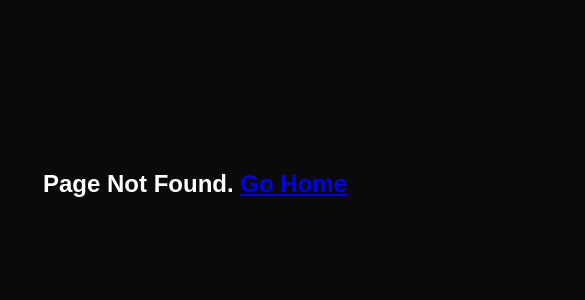
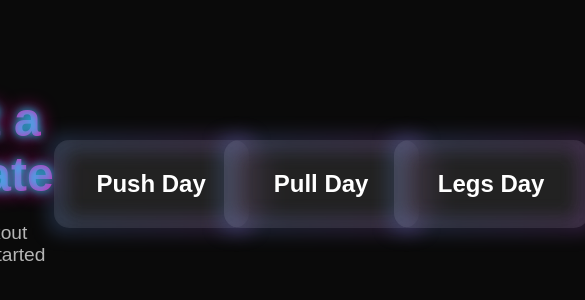
Before and after one commit to jacobball317/RepVault, a React (Create React App) app: page /RepVault/select-template in a window 390 px wide. Before the commit this address had no page. Shown: the part 238-538 px from the top of the page, 585 px wide, since content can reach past the window. Built offline with nearby package versions, Linux system fonts and the light colour scheme.

Commit message:
Added Selection Form

```diff
--- a/src/App.css
+++ b/src/App.css
@@ -69,8 +69,20 @@ body {
   text-align: center;
   max-width: 500px;
   width: 90%;
-  position: center;
+  position: relative;
   margin: 0 auto;
+  transition: all 0.3s ease-in-out;
+}
+
+.glass-card h3 {
+  margin: 0;
+  font-size: 1.5rem;
+  color: #fff;
+}
+
+.glass-card:hover {
+  transform: scale(1.05);
+  box-shadow: 0 0 20px rgba(0, 229, 255, 0.6), 0 0 30px rgba(255, 0, 166, 0.6);
 }
 
 .glass-card::before {
@@ -96,10 +108,10 @@ body {
     border-image: linear-gradient(90deg, rgba(255, 0, 166, 0.8), rgba(0, 229, 255, 0.8)) 1;
   }
   50% {
-    border-image: linear-gradient(90deg, rgba(0, 255, 150, 0.8), rgba(255, 229, 0, 0.8)) 1;
+    border-image: linear-gradient(90deg, rgba(0, 229, 255, 0.8), rgba(255, 0, 166, 0.8)) 1;
   }
   75% {
-    border-image: linear-gradient(90deg, rgba(255, 229, 0, 0.8), rgba(0, 229, 255, 0.8)) 1;
+    border-image: linear-gradient(90deg, rgba(255, 0, 166, 0.8), rgba(0, 229, 255, 0.8)) 1;
   }
   100% {
     border-image: linear-gradient(90deg, rgba(0, 229, 255, 0.8), rgba(255, 0, 166, 0.8)) 1;
@@ -113,6 +125,7 @@ body {
   background: linear-gradient(90deg, #00E5FF, #FF00A6);
   -webkit-background-clip: text;
   -webkit-text-fill-color: transparent;
+  margin-bottom: 10px;
 }
 
 /* === Subtitle Text === */
@@ -203,3 +216,81 @@ body {
   transform: scale(1.05);
   box-shadow: 0 0 15px #00E5FF, 0 0 25px #FF00A6;
 }
+
+/* For Select template */
+.template-grid {
+  display: grid;
+  grid-template-columns: repeat(auto-fit, minmax(150px, 1fr));
+  gap: 20px;
+  justify-content: center;
+  align-items: center;
+  max-width: 500px;
+  margin: 20px auto;
+}
+
+.title-container {
+  width: 100%;
+  text-align: center;
+  margin-bottom: 30px;
+}
+
+
+/* Smooth Fade-in Animation */
+.fade-in {
+  animation: fadeIn 1s ease-in-out;
+}
+
+@keyframes fadeIn {
+  from {
+    opacity: 0;
+    transform: translateY(-20px);
+  }
+  to {
+    opacity: 1;
+    transform: translateY(0);
+  }
+}
+
+/* Glowing Text Effect */
+.glow-text {
+  text-shadow: 0 0 5px rgba(0, 229, 255, 0.8), 0 0 10px rgba(255, 0, 166, 0.8);
+  animation: glow-pulse 2s infinite alternate;
+}
+
+@keyframes glow-pulse {
+  from {
+    text-shadow: 0 0 5px rgba(0, 229, 255, 0.6), 0 0 10px rgba(255, 0, 166, 0.6);
+  }
+  to {
+    text-shadow: 0 0 10px rgba(0, 229, 255, 1), 0 0 20px rgba(255, 0, 166, 1);
+  }
+}
+
+/* Hover Glow on Template Cards */
+.hover-glow {
+  transition: all 0.3s ease-in-out;
+}
+
+.hover-glow:hover {
+  box-shadow: 0 0 20px rgba(0, 229, 255, 0.6), 0 0 30px rgba(255, 0, 166, 0.6);
+  transform: scale(1.05);
+}
+
+.center-title {
+  width: 100%;
+  text-align: center;
+  margin-bottom: 30px;
+}
+
+.template-grid-container {
+  display: flex;
+  justify-content: center;
+  width: 100%;
+}
+
+.template-grid {
+  display: grid;
+  grid-template-columns: repeat(auto-fit, minmax(150px, 1fr));
+  gap: 20px;
+  max-width: 600px;
+}
--- a/src/App.js
+++ b/src/App.js
@@ -1,16 +1,15 @@
 import React, { useState } from "react";
-import { Routes, Route, Link } from "react-router-dom";
+import { Routes, Route, Link, useNavigate } from "react-router-dom";
 import CircuitForm from "./components/CircuitForm";  // ✅ Ensure this is correctly imported
+import SelectTemplate from "./components/SelectTemplate";
 import LaserBackground from "./components/LaserBackground";
 import "./App.css";
 
 function App() {
-  const [savedCircuits, setSavedCircuits] = useState([]);
+  const navigate = useNavigate();
 
-  const loadCircuits = () => {
-    const storedCircuits = JSON.parse(localStorage.getItem("circuits")) || [];
-    setSavedCircuits(storedCircuits);
-    alert("Loaded previous circuits!");
+  const loadTemplates = () => {
+    navigate("/select-template"); // Redirect to template selection page
   };
 
   return (
@@ -22,19 +21,23 @@ function App() {
             <>
               <LaserBackground />
               <div className="home-container">
+                {/* New Glowing Orb */}
+                <div className="glowing-orb"></div>
+
                 <div className="glass-card">
                   <h1 className="neon-title">Rep Vault</h1>
                   <p className="subtext">Your Personal Workout Tracker</p>
                   <div className="button-container">
-                    <Link to="/create-circuit" className="neon-btn">Create Circuit</Link> {/* ✅ Correct Routing */}
-                    <button className="neon-btn" onClick={loadCircuits}>Load Circuits</button>
+                    <Link to="/create-template" className="neon-btn">Create Template</Link>
+                    <button className="neon-btn" onClick={loadTemplates}>Load Templates</button>
                   </div>
                 </div>
               </div>
             </>
           }
         />
-        <Route path="/create-circuit" element={<CircuitForm />} />  {/* ✅ Add this */}
+        <Route path="/create-template" element={<CircuitForm />} />  {/* ✅ Add this */}
+        <Route path="/select-template" element={<SelectTemplate />} />  {/* ✅ Route to SelectTemplate */}
         <Route path="*" element={<h2 className="not-found">Page Not Found. <Link to="/">Go Home</Link></h2>} />
       </Routes>
     </div>
--- a/src/components/CircuitForm.css
+++ b/src/components/CircuitForm.css
@@ -24,7 +24,7 @@
     flex-direction: column;
     align-items: center;
     width: 100%;
-    padding: 15px;
+    padding: 0px;
   }
 
   .workout-card {
@@ -163,51 +163,3 @@
     background: linear-gradient(90deg, #FF00A6, #00E5FF);
     transition: width 1s linear;
   }
-
-  /* === Mobile Responsive Design === */
-  @media (max-width: 768px) {
-    .workout-container {
-      padding: 10px;
-      align-items: center;
-    }
-
-    .workout-card {
-      width: 95%;
-      padding: 12px;
-    }
-
-    /* Adjusted Set Layout for Smaller Screens */
-    .set-item,
-    .set-header {
-      grid-template-columns: 1fr 2fr 1fr 1fr; /* Hide last column */
-      font-size: 0.85rem;
-      gap: 6px;
-    }
-
-    /* Adjust Inputs for Mobile */
-    .neon-input {
-      width: 50px;
-      font-size: 0.85rem;
-      padding: 6px;
-    }
-
-    /* Buttons Fit on Mobile */
-    .neon-btn {
-      width: 100%;
-      margin-bottom: 6px;
-      font-size: 0.85rem;
-      padding: 8px 0;
-    }
-
-    /* Centered Button Layout */
-    .button-container {
-      flex-direction: column;
-      align-items: center;
-      gap: 6px;
-    }
-
-    /* Progress Bar Full Width */
-    .progress-container {
-      width: 100%;
-    }
-  }
--- /dev/null
+++ b/src/components/SelectTemplate.js
@@ -0,0 +1,37 @@
+import React from "react";
+import { useNavigate } from "react-router-dom";
+import "../App.css";
+
+function SelectTemplate() {
+  const navigate = useNavigate();
+
+  const templates = [
+    { name: "Push Day", workouts: ["Bench Press", "Shoulder Press", "Tricep Dips"] },
+    { name: "Pull Day", workouts: ["Deadlifts", "Pull-ups", "Bicep Curls"] },
+    { name: "Legs Day", workouts: ["Squats", "Leg Press", "Calf Raises"] },
+  ];
+
+  return (
+    <div className="home-container fade-in">
+      <div className="title-container center-title">
+        <h2 className="neon-title glow-text">Select a Template</h2>
+        <p className="subtext">Choose a workout template to get started</p>
+      </div>
+      <div className="template-grid-container">
+        <div className="template-grid">
+          {templates.map((template, index) => (
+            <div
+              key={index}
+              className="glass-card hover-glow"
+              onClick={() => navigate("/create-template", { state: template })}
+            >
+              <h3>{template.name}</h3>
+            </div>
+          ))}
+        </div>
+      </div>
+    </div>
+  );
+}
+
+export default SelectTemplate;
```
